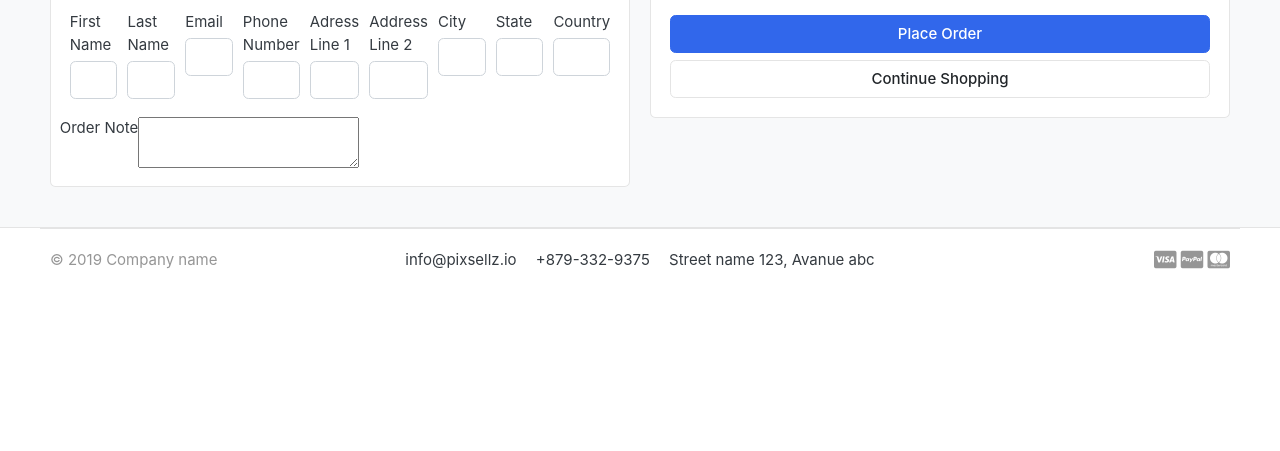
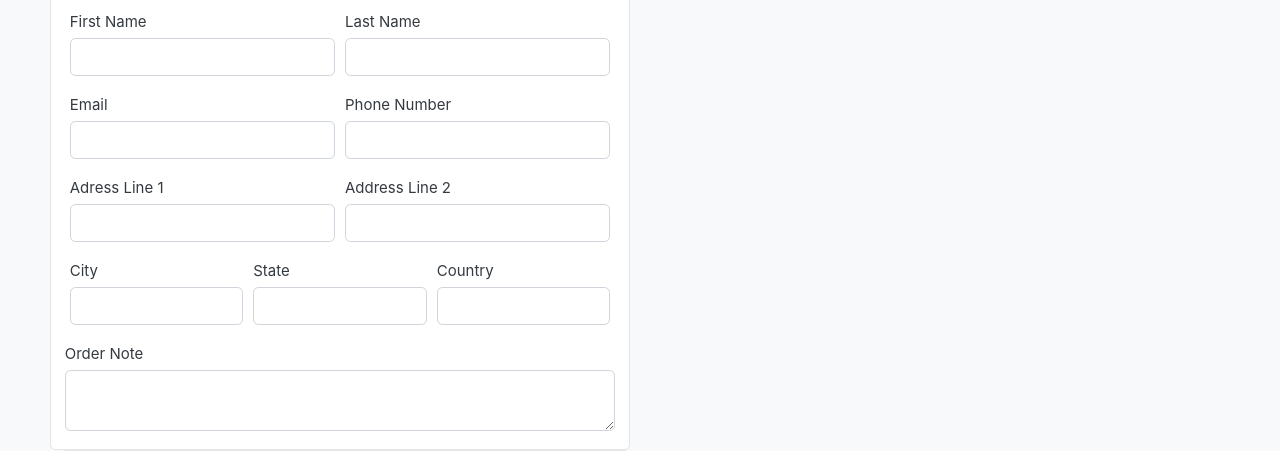
Before and after one commit to RobertoRP101/ecommerceOnline, a Django app: template templates/store/checkout.html in a window 1280 px wide. Shown: the part 218-669 px from the top of the page. Before the commit the page ends 487 px from the top, so only its background shows below. Run offline with Django 5.2, Linux system fonts and the light colour scheme; the template is opened without the code that fills it, so the values that code supplies are empty; parts of the project's set-up code (start-up, migrations or seed data) failed here and were passed over; some libraries are stand-ins or nearby versions; some web fonts are replaced.

Commit message:
giving shape to order note and order to the others tags inside the form on checkout page

```diff
--- a/templates/store/checkout.html
+++ b/templates/store/checkout.html
@@ -22,6 +22,8 @@
                                     <label for="">Last Name</label>
                                     <input type="text" name="last_name" class="form-control" required>
                                 </div>
+                            </div>
+                            <div class="form-row">
                                 <div class="col form-group">
                                     <label for="">Email</label>
                                     <input type="email" name="email" class="form-control" required>
@@ -30,6 +32,8 @@
                                     <label for="">Phone Number</label>
                                     <input type="text" name="phone" class="form-control" required>
                                 </div>
+                            </div>
+                            <div class="form-row">
                                 <div class="col form-group">
                                     <label for="">Adress Line 1</label>
                                     <input type="text" name="adress_line_1" class="form-control" required>
@@ -38,6 +42,8 @@
                                     <label for="">Address Line 2</label>
                                     <input type="text" name="address_line_2" class="form-control">
                                 </div>
+                            </div>
+                            <div class="form-row">
                                 <div class="col form-group">
                                     <label for="">City</label>
                                     <input type="text" name="city" class="form-control" required>
@@ -50,9 +56,10 @@
                                     <label for="">Country</label>
                                     <input type="text" name="country" class="form-control" required>
                                 </div>
+                            </div>
                                 <div class="form-row">
                                     <label for="">Order Note</label>
-                                    <textarea name="order_note" rows="2"></textarea>
+                                    <textarea name="order_note" rows="2" class="form-control"></textarea>
                                 </div>
                             </div>
                         </form>
```
